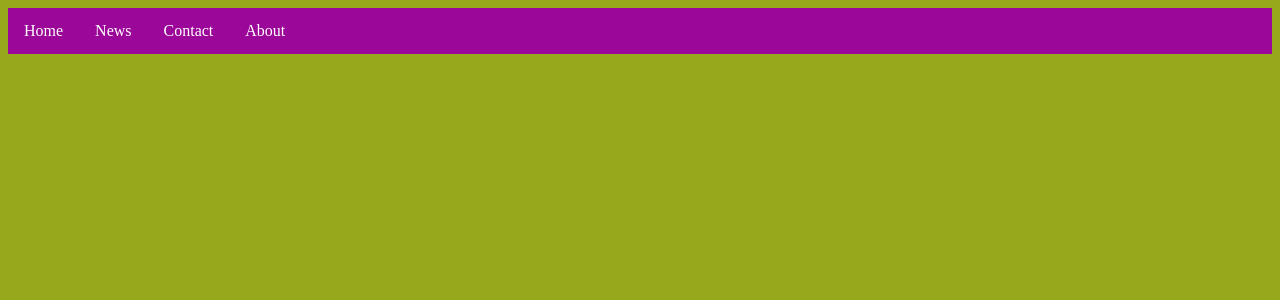
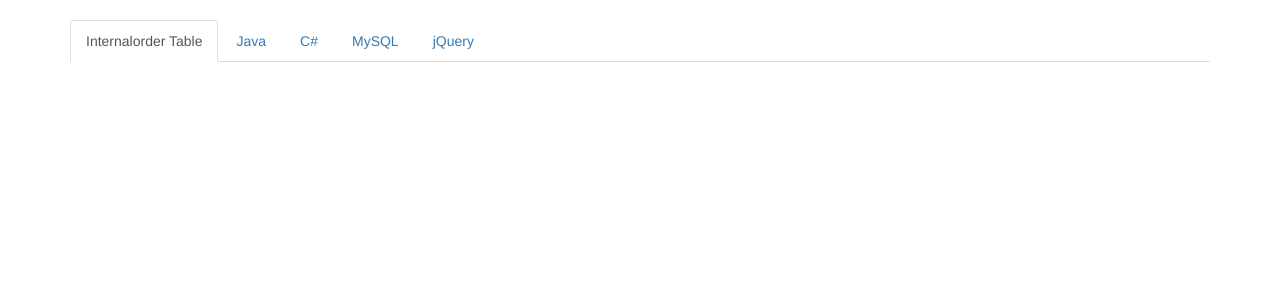
Before and after one commit to dangerrockstar/django_with_data_table.js, a Django app: template home_app/templates/base.html in a window 1280 px wide. Shown: the top 300 px of the page. Run offline with Django 3.2, Linux system fonts and the light colour scheme; the template is opened without the code that fills it, so the values that code supplies are empty; some libraries are stand-ins or nearby versions.

Commit message:
add one new class in views.py we will use it return all filed name from models.py and populate data header from dynamically in javascript
2)add bootstrap tab in base.html and order_list_json.html

Signed-off-by: Lalit Bhadouria <lalitbhadouriya@gmail.com>

```diff
--- a/data_table_views/settings.py
+++ b/data_table_views/settings.py
@@ -77,9 +77,9 @@ WSGI_APPLICATION = 'data_table_views.wsgi.application'
 DATABASES = {
     'default': {
         'ENGINE': 'django.db.backends.mysql',
-        'NAME':'database name',
+        'NAME':'test',
         'USER':'root',
-        'PASSWORD':'root',
+        'PASSWORD':'matkhol1991',
         'HOST':'localhost',
         'PORT':'3306',
     }
--- a/home_app/templates/base.html
+++ b/home_app/templates/base.html
@@ -1,48 +1,50 @@
 <!DOCTYPE html PUBLIC "-//W3C//DTD XHTML 1.0 Transitional//EN" "http://www.w3.org/TR/xhtml1/DTD/xhtml1-transitional.dtd">
 <html xmlns="http://www.w3.org/1999/xhtml" xml:lang="en" lang="en">
     <head>
+        <script src="//code.jquery.com/jquery-1.12.4.js"></script>
+
+         <!-- ##################### Multiple page in single view######################## -->
+        <meta name="viewport" content="width=device-width, initial-scale=1.0">
+
+        <script src="https://code.jquery.com/jquery-1.10.1.min.js"></script>
+
+        <link rel="stylesheet" href="https://maxcdn.bootstrapcdn.com/bootstrap/3.3.5/css/bootstrap.min.css" integrity="sha512-dTfge/zgoMYpP7QbHy4gWMEGsbsdZeCXz7irItjcC3sPUFtf0kuFbDz/ixG7ArTxmDjLXDmezHubeNikyKGVyQ==" crossorigin="anonymous">
+
+        <script src="https://maxcdn.bootstrapcdn.com/bootstrap/3.3.6/js/bootstrap.min.js" integrity="sha384-0mSbJDEHialfmuBBQP6A4Qrprq5OVfW37PRR3j5ELqxss1yVqOtnepnHVP9aJ7xS" crossorigin="anonymous"></script>
+        <!-- ############################################### -->
+
         <title>Welcome in Internalorder Table</title>
-        <script src="//code.jquery.com/jquery-1.12.4.js"></script>
+
         {% block extra_head %}{% endblock %}
-        <style>
-            ul {
-                list-style-type: none;
-                margin: 0;
-                padding: 0;
-                overflow: hidden;
-                background-color: #9b0799;
-            }
 
-            li {
-                float: left;
-            }
+    </head>
+    <body >
 
-            li a {
-                display: block;
-                color: white;
-                text-align: center;
-                padding: 14px 16px;
-                text-decoration: none;
-            }
+    <div class="container">
+        <h3> </h3>
 
-            li a:hover {
-                background-color: #111;
-            }
-        </style>
-    </head>
-    <body bgcolor="#97a81b">
-    <div>
-        <ul>
-          <li><a class="active" href="#home">Home</a></li>
-          <li><a href="#news">News</a></li>
-          <li><a href="#contact">Contact</a></li>
-          <li><a href="#about">About</a></li>
+        <!-- Nav tabs -->
+        <ul class="nav nav-tabs" role="tablist">
+          <li class="active"><a href="#hometab" role="tab" data-toggle="tab">Internalorder Table</a></li>
+          <li><a href="#javatab" role="tab" data-toggle="tab">Java</a></li>
+          <li><a href="#csharptab" role="tab" data-toggle="tab">C#</a></li>
+          <li><a href="#mysqltab" role="tab" data-toggle="tab">MySQL</a></li>
+          <li><a href="#jquerytab" role="tab" data-toggle="tab">jQuery</a></li>
+         </li>
         </ul>
-    </div>
-    <div>
 
-    </div>
-    <h2> </h2>
+
+       <!-- Tab panes -->
+        <!-- <div class="tab-content">
+          <div class="tab-pane active" id="hometab">Write something for home tab</div>
+          <div class="tab-pane" id="javatab">The Java is an object-oriented programming language <br /> that was developed by James Gosling from the Sun Microsystems in 1995.</div>
+          <div class="tab-pane" id="csharptab">C# is also a programming language</div>
+          <div class="tab-pane" id="mysqltab">MySQL is a databased mostly used for web applications.</div>
+          <div class="tab-pane" id="jquerytab">jQuery content here</div>
+
+    </div> -->
+
         {% block content %}{% endblock %}
+
     </body>
 </html>
--- a/home_app/views.py
+++ b/home_app/views.py
@@ -24,3 +24,9 @@ class OrderListJson(BaseDatatableView):
 
 class OrderList1(TemplateView):
     template_name  = "home_app/order_list_json.html"
+
+
+# class model_fields():
+#     new=Internalorder._meta.get_fields(include_parents=True, include_hidden=False)
+#     def fields_name(self):
+#         return HttpResponse(new)
```
Also changed, not shown: home_app/static/home_app/internalorder_datatables.js (+8 -4 lines), home_app/static/home_app/test.js (deleted, +0 -54 lines), home_app/templates/home_app/order_list_json.html (+13 -0 lines).
